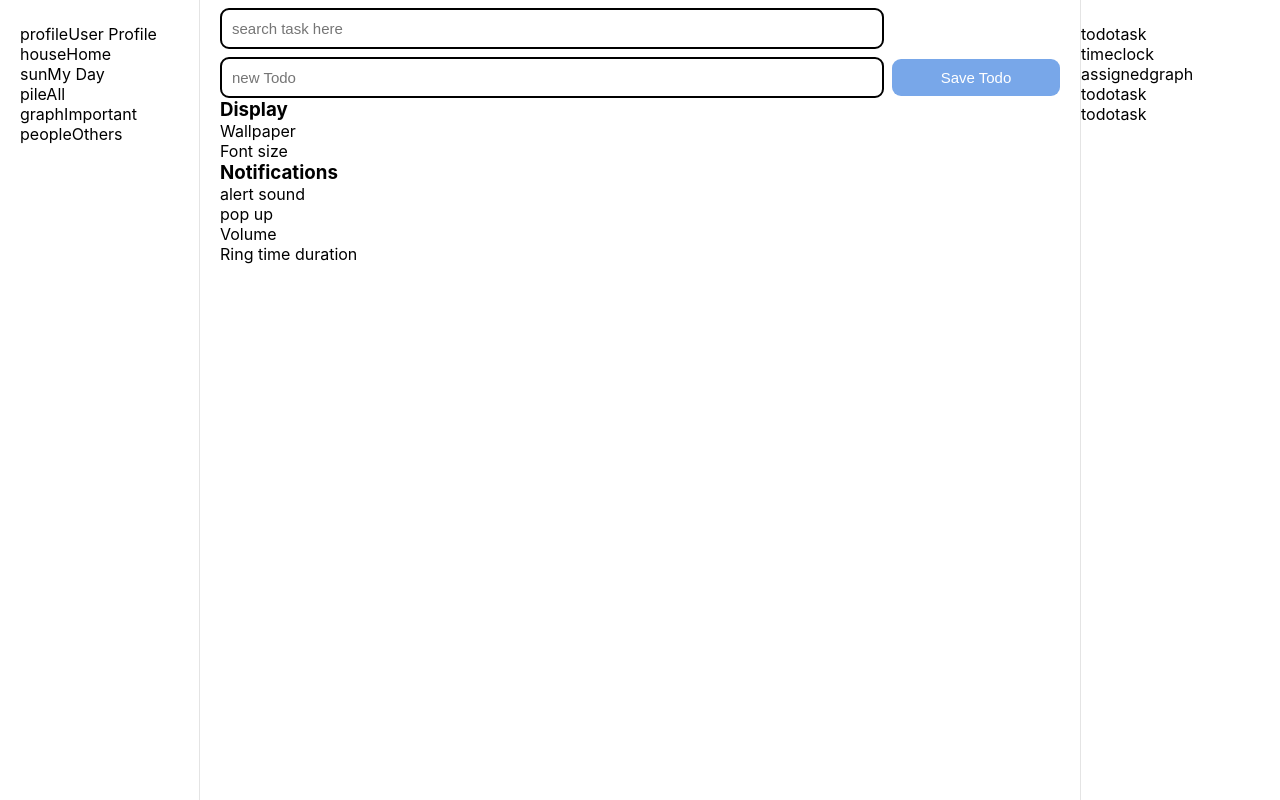
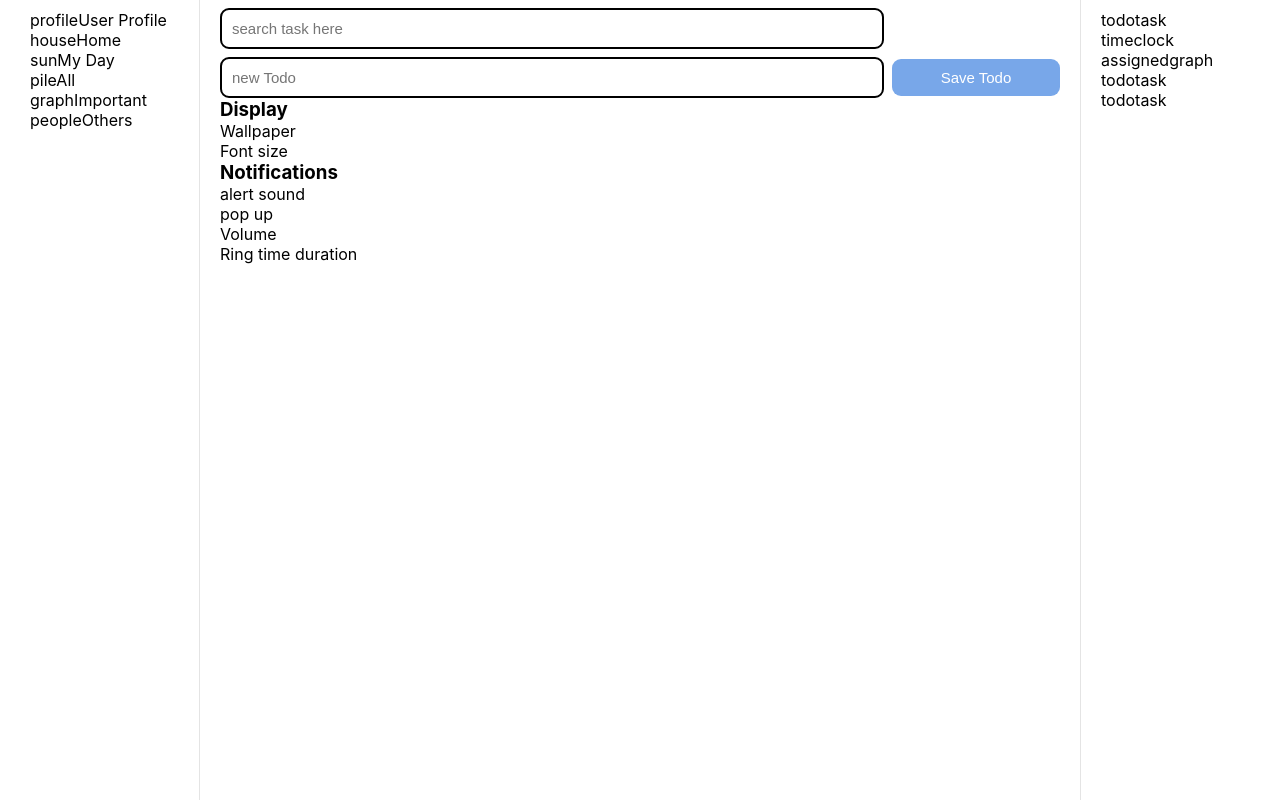
Before and after one commit to DE101/My-Todo, a React (Create React App) app: page / in a window 1280 px wide. Built offline with nearby package versions, Linux system fonts and the light colour scheme.

Commit message:
changed content

```diff
--- a/src/App.css
+++ b/src/App.css
@@ -39,6 +39,7 @@ li {
 .main-container {
   width: var(--main-section-width);
   padding: 0px 20px;
+
 }
 
 .done {
@@ -84,14 +85,14 @@ button:active {
   height: 100vh;
   width: var(--sidebar-right-width);
   border-left: 1px solid #e4e4e4;
-  padding: 24px 0px;
+  padding: 10px 20px;
 }
 
 .left-side-nav {
   height: 100vh;
   width: var(--nav-wide-width);
   border-right: 1px solid #e4e4e4;
-  padding: 24px 0px;
+  padding: 10px 10px;
 }
 .small-screen {
   font-size: 17px;
```
